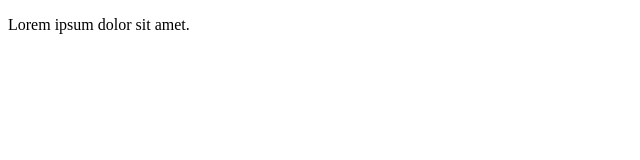
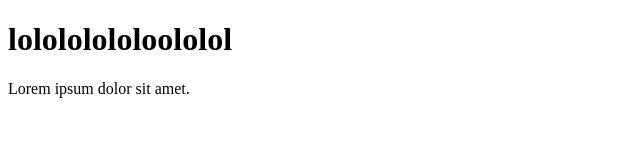
Before and after one commit to mallikapathak/localrepo, a plain HTML site: page index.html in a window 1280 px wide. Shown: the whole page, without its empty margins (0-640 px from the left). Drawn offline with Linux system fonts and the light colour scheme.

Commit message:
Added heading

```diff
--- a/index.html
+++ b/index.html
@@ -6,6 +6,7 @@
     <title>Document</title>
 </head>
 <body>
+    <h1>lolololololoololol</h1>
     <p>Lorem ipsum dolor sit amet.</p>
 </body>
 </html>
```
